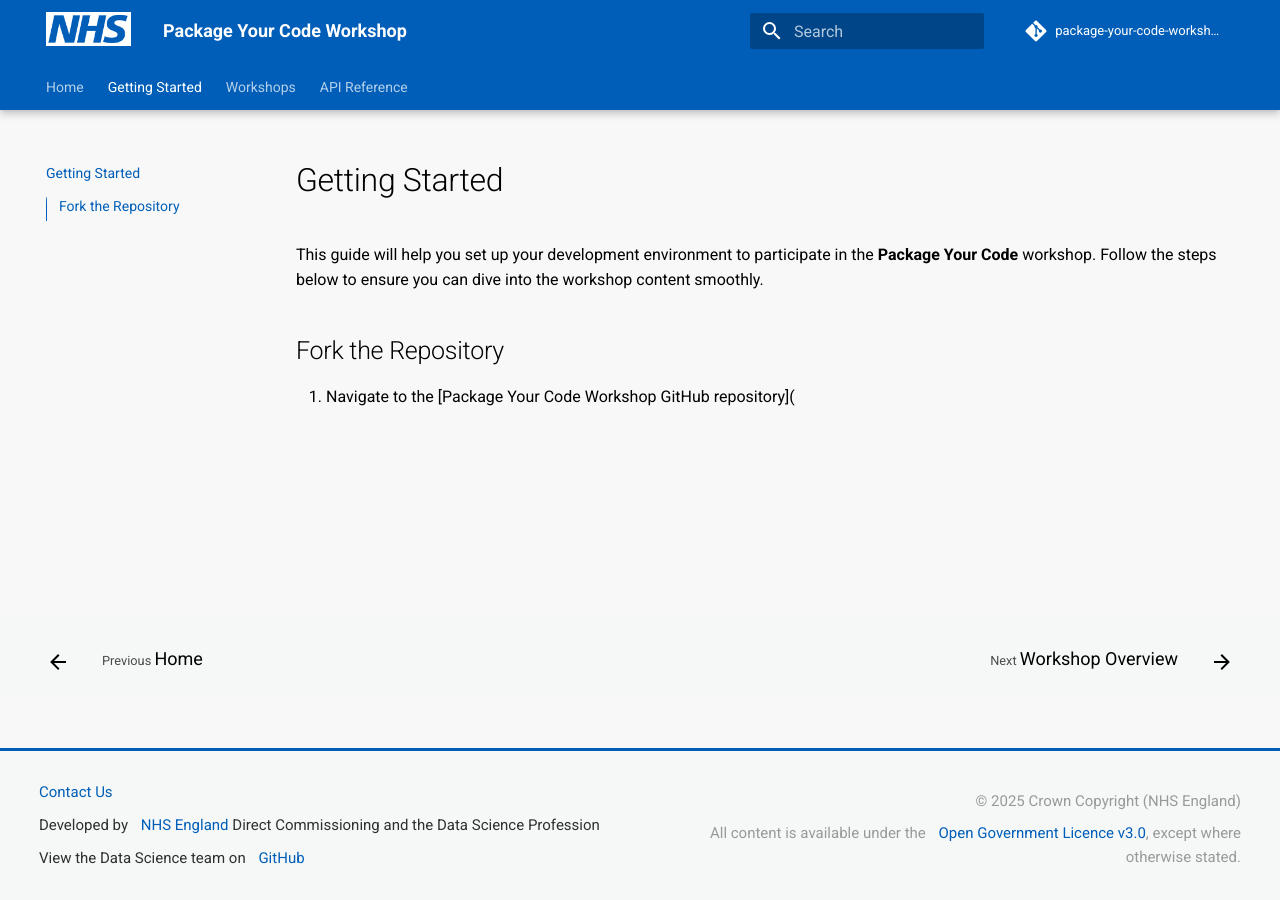
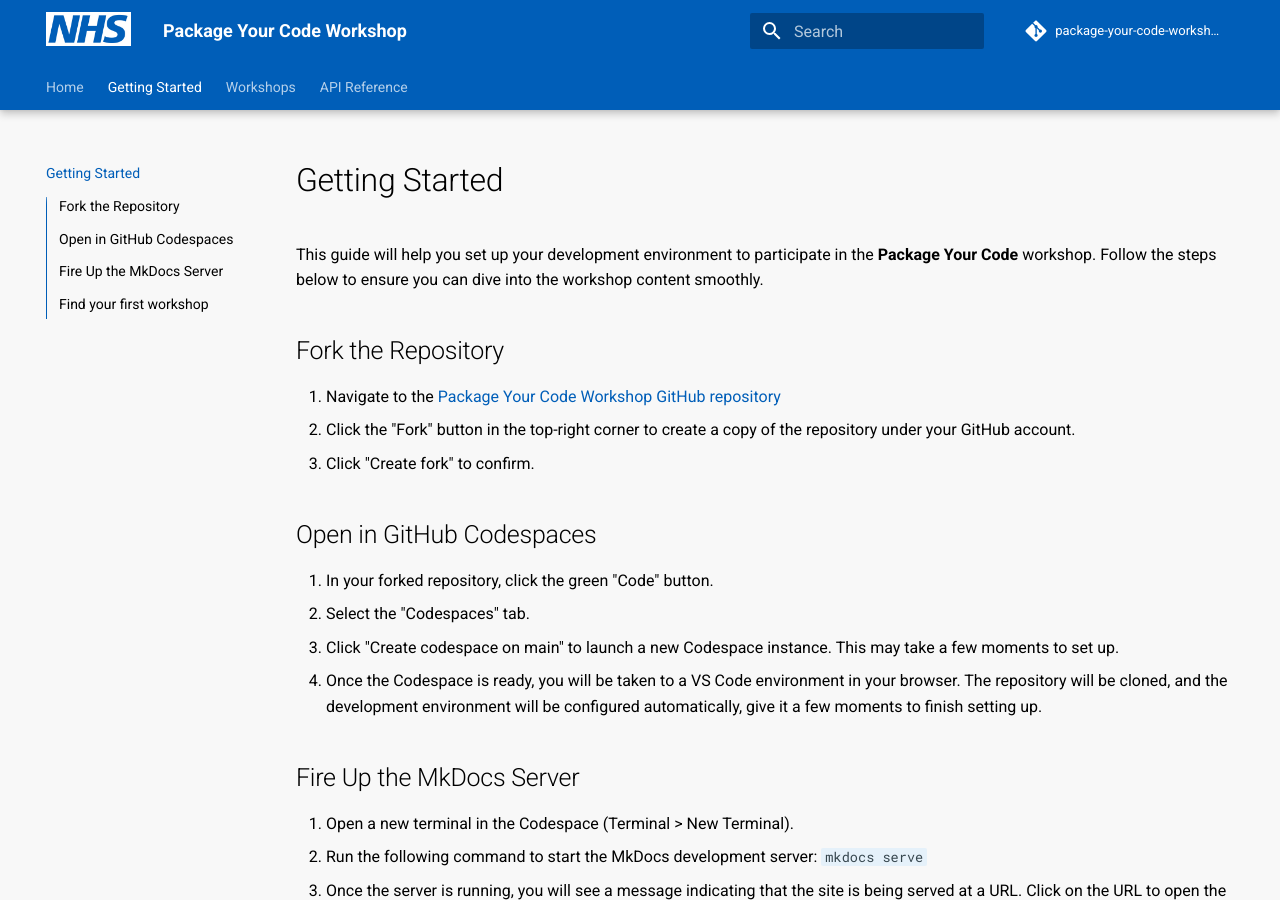
Before and after one commit to nhsengland/package-your-code-workshop, an MkDocs documentation site: the page built from docs/content/getting_started.md, in a window 1280 px wide and 900 px high. Built offline with MkDocs 1.6.1 and Material for MkDocs 9.7.7, drawn with Linux system fonts in a browser that asks for light colours; comment, search, counter and statistics services are not loaded; some of the changed text lies outside the part shown.

```diff
--- a/docs/content/getting_started.md
+++ b/docs/content/getting_started.md
@@ -4,4 +4,26 @@
 
 ## Fork the Repository
 
-1. Navigate to the [Package Your Code Workshop GitHub repository](
+1. Navigate to the [Package Your Code Workshop GitHub repository](https://github.com/nhsengland/package-your-code-workshop)
+2. Click the "Fork" button in the top-right corner to create a copy of the repository under your GitHub account.
+3. Click "Create fork" to confirm.
+
+## Open in GitHub Codespaces
+
+1. In your forked repository, click the green "Code" button.
+2. Select the "Codespaces" tab.
+3. Click "Create codespace on main" to launch a new Codespace instance. This may take a few moments to set up.
+4. Once the Codespace is ready, you will be taken to a VS Code environment in your browser. The repository will be cloned, and the development environment will be configured automatically, give it a few moments to finish setting up.
+
+## Fire Up the MkDocs Server
+
+1. Open a new terminal in the Codespace (Terminal > New Terminal).
+2. Run the following command to start the MkDocs development server: `mkdocs serve`
+3. Once the server is running, you will see a message indicating that the site is being served at a URL. Click on the URL to open the documentation in a new browser tab. This will update automatically as you make changes to the documentation files (which will happen in the MKDocs section of the workshop).
+
+!!! info "Stop the server"
+    To stop the MkDocs server, return to the terminal where it's running and press `Ctrl + C`.
+
+## Find your first workshop
+
+Head over to the [workshops section](./workshops/index.md) of the website to get started with the workshop content.
```
Also changed, not shown: docs/content/workshops/index.md (+38 -30 lines), 1 other file.
